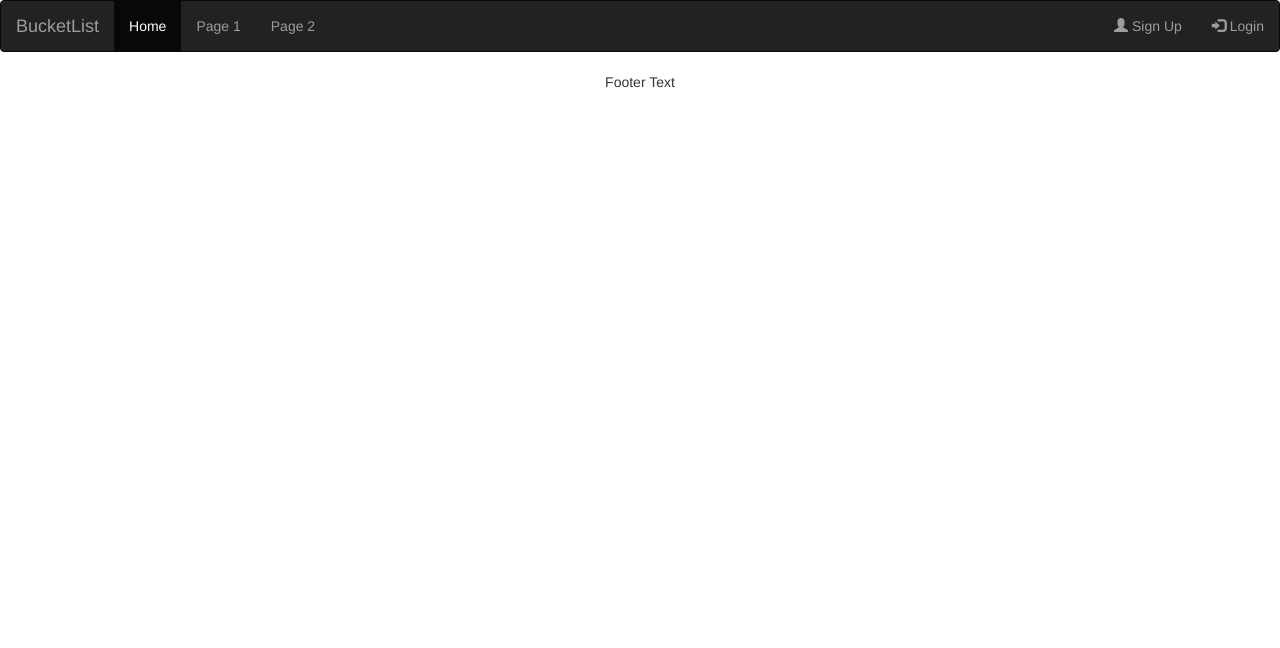
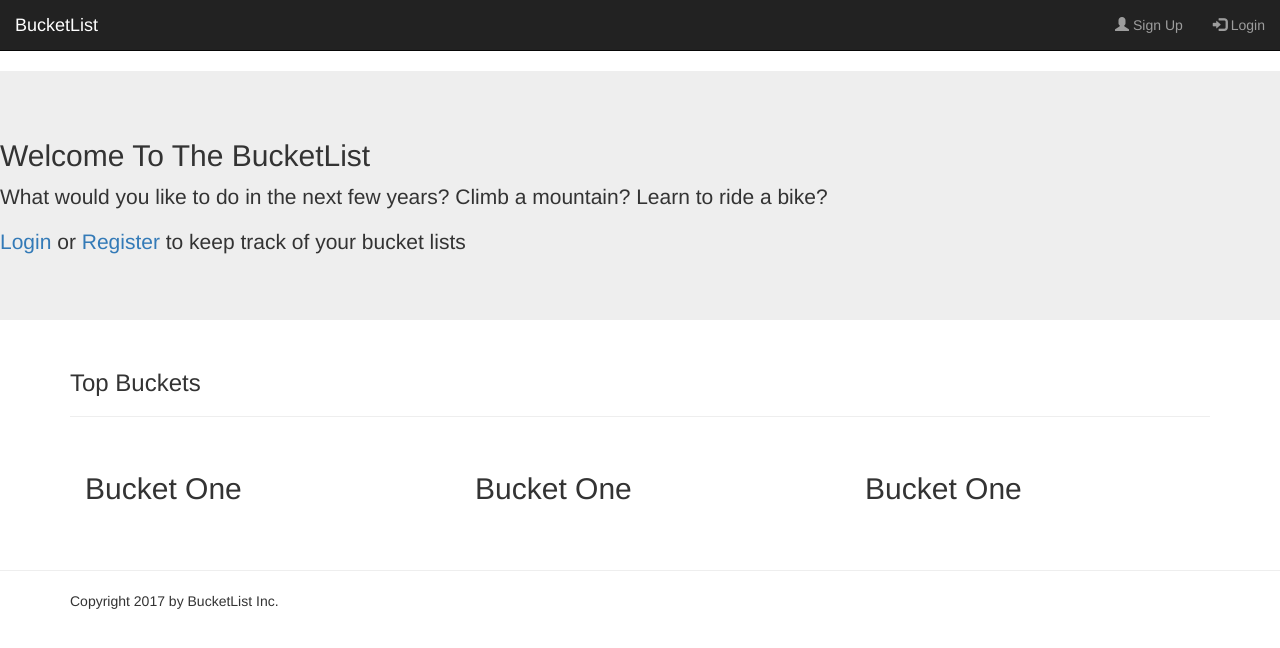
Before and after one commit to MDKola/bucketlist, a Flask app: template templates/index.html in a window 1280 px wide. Shown: the top 648 px of the page. Run offline with Flask 2, Linux system fonts and the light colour scheme; the template is opened without the code that fills it, so the values that code supplies are empty; some libraries are stand-ins or nearby versions.

Commit message:
Fixed the css links and edited the footer

```diff
--- a/templates/add_bucket.html
+++ b/templates/add_bucket.html
@@ -5,7 +5,7 @@
   <meta charset="utf-8">
   <meta name="viewport" content="width=device-width, initial-scale=1">
   <link rel="stylesheet" href="https://maxcdn.bootstrapcdn.com/bootstrap/3.3.7/css/bootstrap.min.css">
-  <link rel="stylesheet" type="text/css" href="dashboard.css">
+  <link rel="stylesheet" type="text/css" href="../static/css/dashboard.css">
   <script src="https://ajax.googleapis.com/ajax/libs/jquery/3.2.1/jquery.min.js"></script>
   <script src="https://maxcdn.bootstrapcdn.com/bootstrap/3.3.7/js/bootstrap.min.js"></script>
 
--- a/templates/index.html
+++ b/templates/index.html
@@ -5,21 +5,17 @@
   <meta charset="utf-8">
   <meta name="viewport" content="width=device-width, initial-scale=1">
   <link rel="stylesheet" href="https://maxcdn.bootstrapcdn.com/bootstrap/3.3.7/css/bootstrap.min.css">
+  <link rel="stylesheet" type="text/css" href="../static/css/index.css">
   <script src="https://ajax.googleapis.com/ajax/libs/jquery/3.2.1/jquery.min.js"></script>
   <script src="https://maxcdn.bootstrapcdn.com/bootstrap/3.3.7/js/bootstrap.min.js"></script>
 
 </head>
 <body>
-    <nav class="navbar navbar-inverse">
+    <nav class="navbar navbar-inverse navbar-static-top">
       <div class="container-fluid">
         <div class="navbar-header">
           <a class="navbar-brand" href="#">BucketList</a>
         </div>
-        <ul class="nav navbar-nav">
-          <li class="active"><a href="#">Home</a></li>
-          <li><a href="#">Page 1</a></li>
-          <li><a href="#">Page 2</a></li>
-        </ul>
         <ul class="nav navbar-nav navbar-right">
           <li><a href="register.html"><span class="glyphicon glyphicon-user"></span> Sign Up</a></li>
           <li><a href="login.html"><span class="glyphicon glyphicon-log-in"></span> Login</a></li>
@@ -27,11 +23,43 @@
       </div>
     </nav>
 
+    <div class="jumbotron">
+      <h2>Welcome To The BucketList</h2>
+      <p>What would you like to do in the next few years? Climb a mountain? Learn to ride a bike?</p>
+      <p><a href="login.html">Login</a> or <a href="register.html">Register</a> to keep track of your bucket lists</p>
+    </div>
+      <div class="container">
+        <h3>Top Buckets</h3>
+        <hr>
+
+      <div class="row">
+        <div class="col-sm-4">
+          <div class="panel-body">
+          <h2>Bucket One</h2>
+        </div>
+      </div>
 
 
-<footer class="container-fluid text-center">
-  <p>Footer Text</p>
-</footer>
+        <div class="col-sm-4">
+          <div class="panel-body">
+          <h2>Bucket One</h2>
+        </div>
+      </div>
+        <div class="col-sm-4">
+          <div class="panel-body">
+          <h2>Bucket One</h2>
+        </div>
+      </div>
+      </div>
+      </div>
+      <br>
+      <hr>
+      <footer class="footer">
+        <div class="container">
+          <p>Copyright 2017 by BucketList Inc.</p>
+        </div>
+      </footer>
+
 
 </body>
 </html>
--- a/templates/login.html
+++ b/templates/login.html
@@ -5,7 +5,7 @@
   <meta charset="utf-8">
   <meta name="viewport" content="width=device-width, initial-scale=1">
   <link rel="stylesheet" href="https://maxcdn.bootstrapcdn.com/bootstrap/3.3.7/css/bootstrap.min.css">
-  <link rel="stylesheet" type="text/css" href="login.css">
+  <link rel="stylesheet" type="text/css" href="../static/css/login.css">
   <script src="https://ajax.googleapis.com/ajax/libs/jquery/3.2.1/jquery.min.js"></script>
   <script src="https://maxcdn.bootstrapcdn.com/bootstrap/3.3.7/js/bootstrap.min.js"></script>
 
--- a/templates/manage_bucket.html
+++ b/templates/manage_bucket.html
@@ -94,9 +94,5 @@
 </div><br>
 
 
-<footer class="container-fluid text-center">
-  <p>Footer Text</p>
-</footer>
-
 </body>
 </html>
```
Also changed, not shown: templates/dashboard.html (+1 -6 lines), templates/home.html (+7 -5 lines). Lines whose indentation alone changed are shown as unchanged.
